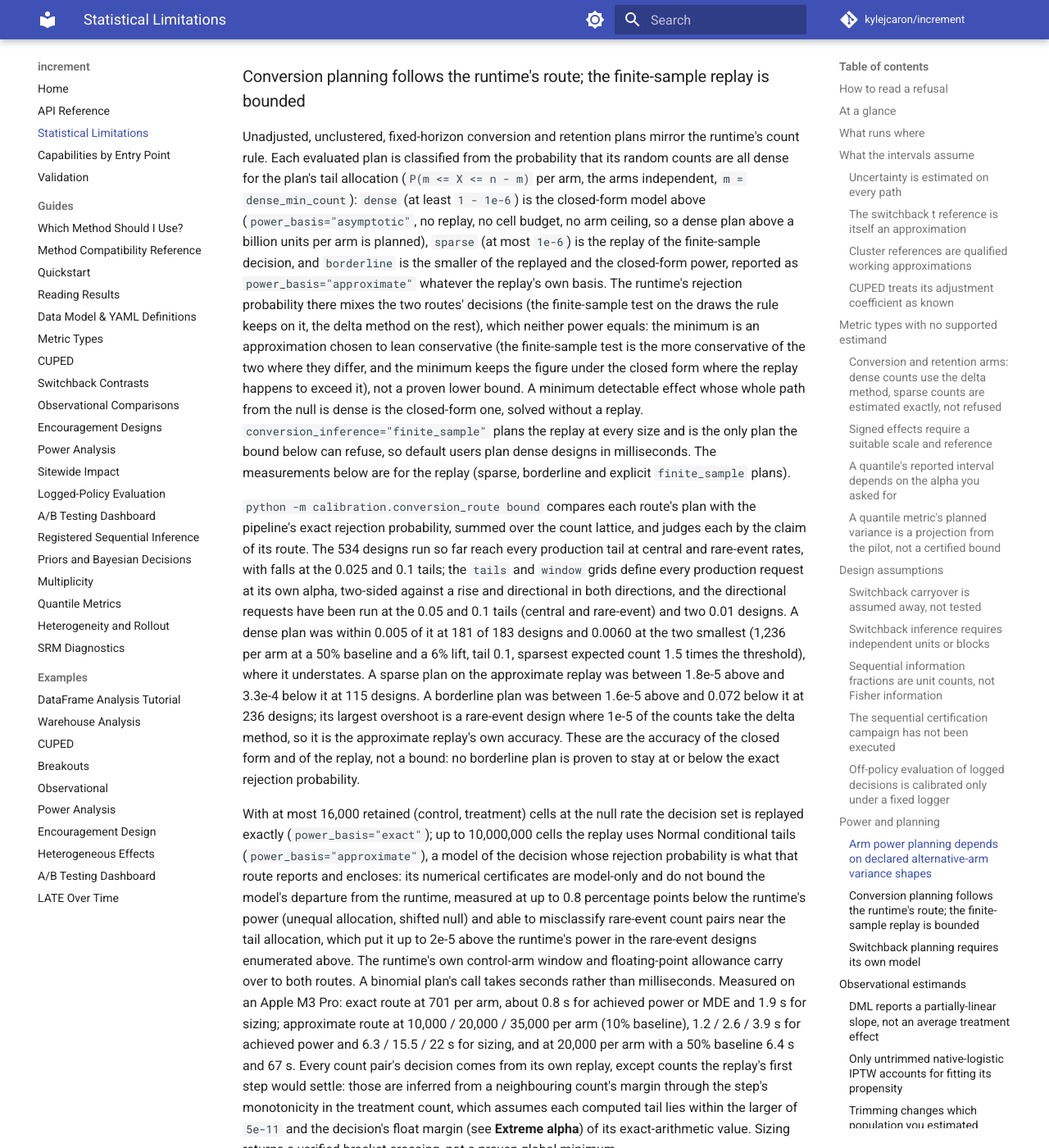
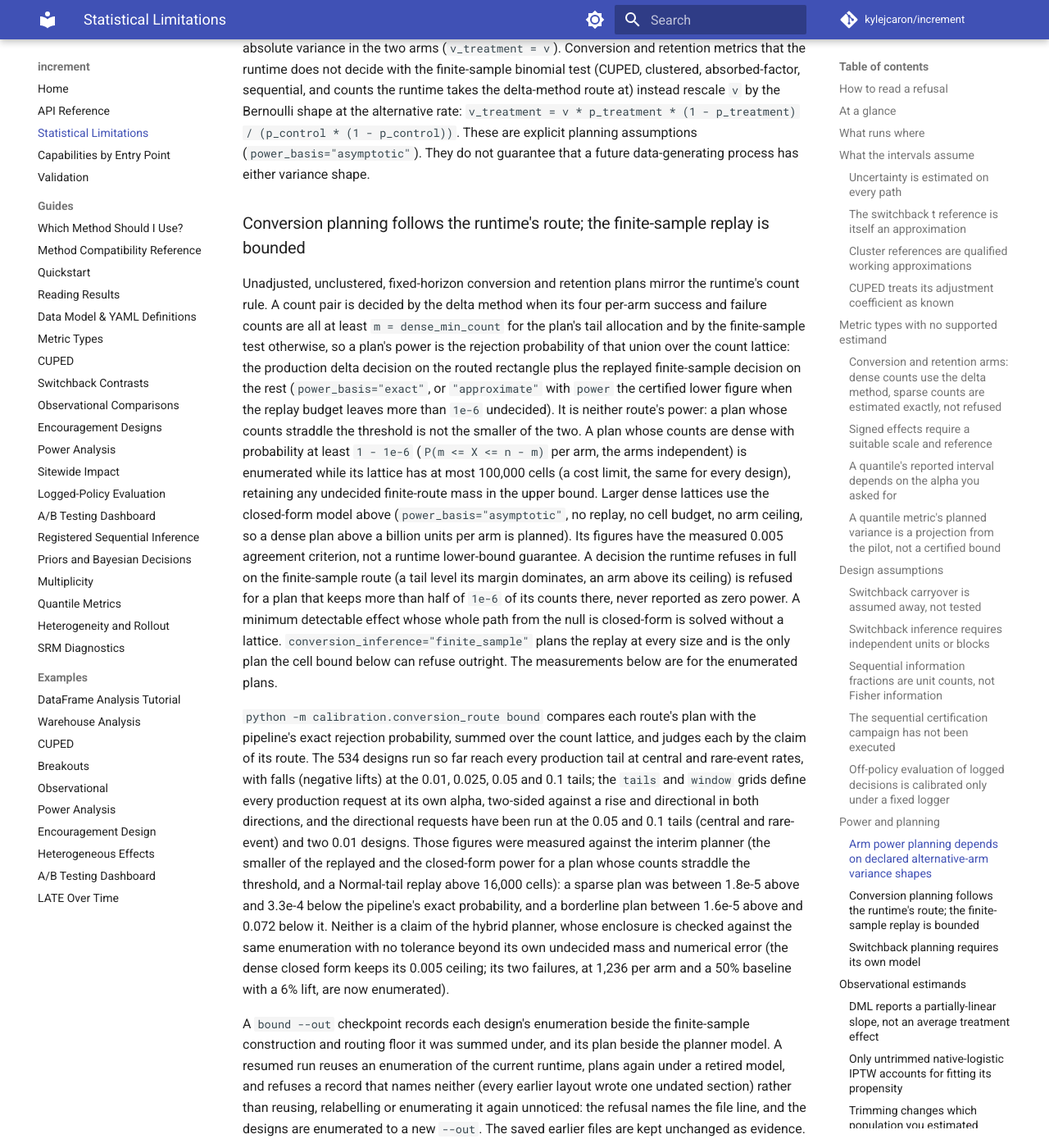
Before and after one commit to kylejcaron/increment, an MkDocs documentation site: the page built from docs/limitations.md, in a window 1280 px wide and 1400 px high, scrolled down 21868 px. Shown: the whole window at 82% size. Built offline with MkDocs 1.6.1 and Material for MkDocs 9.7.7, drawn with Linux system fonts in a browser that asks for light colours; comment, search, counter and statistics services are not loaded; some of the changed text lies outside the part shown.

Commit message:
Document runtime hybrid bounds and deferred calibration evidence

```diff
--- a/docs/limitations.md
+++ b/docs/limitations.md
@@ -323,8 +323,13 @@ like `z^3` relative to the tail, so extreme tails need thousands of events. The
 grows more slowly than `z^4` below them, so the middle tails carry a margin well above 1.25
 (about 3.7 times at 0.025 and 0.05), and counts the interval already covers take the
 finite-sample route there, which is valid at every count. A tail below 0.0005 is extrapolated by
-the same formula, not measured. Per tail, the requirement is a step of that ladder (anchored at 10
-for the tails from 0.025 up, at 1,637 below):
+the same formula, not measured. Per tail, the requirement is a step of a ladder of that ratio
+with every step of that candidate's own ladder through 1.25 times it measured; the ladders are
+anchored at 10 for the tails from 0.025 up and at 1,637 below (the 0.005 tail's on the
+continuation of an interrupted scan, at 2,489.5). A scan records its ladder with every step, so
+a row of another start's ladder stands in for none of those steps; `python -m
+calibration.conversion_route required` reads saved scans, placing one written before the ladder
+was recorded on the ladder its own steps determine and refusing one no ladder fits:
 
 | One-sided tail | 0.0005 | 0.001 | 0.005 | 0.01 | 0.025 | 0.05 | 0.1 |
 |---|---:|---:|---:|---:|---:|---:|---:|
@@ -370,10 +375,12 @@ seven tails every cell stays within tolerance; the worst excess over each tail's
 0.50 / +0.34 / +0.40 / +0.48 / +0.53 / +0.63 / +0.67 at the 0.1 / 0.05 / 0.025 / 0.01 / 0.005 /
 0.001 / 0.0005 tails. The production pipeline on 57,601, 30,400 and 62,400 seeded draws at the
 0.1, 0.05 and 0.025 tails agrees with the exact value within four Monte Carlo standard errors;
-that check was not run below the 0.025 tail. `conformance` finds the vectorised interval within
-`2.1e-14` (relative) of `estimate_lift`'s and the interpolated Student quantile within
-`1.7e-15` of `t.isf`. A bounded grid is evidence at those cells, not a coverage claim for every
-data-generating process.
+that check was not run below the 0.025 tail. The calibration-only vectorised interval agreed
+with `estimate_lift` within `2.1e-14` (relative), and the interpolated Student quantile agreed
+with `t.isf` within `1.7e-15`, on the measured `conformance` cells. These empirical comparisons
+are not numerical certificates; planning and exact enumeration use the runtime calculation
+directly. A bounded grid is evidence at those cells, not coverage for every data-generating
+process.
 
 A BH-selected row is re-estimated at its own corrected level and routed there, so its label can
 differ from the label of the nominal row whose p-value selected it.
@@ -811,71 +818,84 @@ not guarantee that a future data-generating process has either variance shape.
 ### Conversion planning follows the runtime's route; the finite-sample replay is bounded
 
 Unadjusted, unclustered, fixed-horizon conversion and retention plans mirror the runtime's
-count rule. Each evaluated plan is classified from the probability that its random counts
-are all dense for the plan's tail allocation (`P(m <= X <= n - m)` per arm, the arms
-independent, `m = dense_min_count`): `dense` (at least `1 - 1e-6`) is the closed-form
-model above (`power_basis="asymptotic"`, no replay, no cell budget, no arm ceiling, so a
-dense plan above a billion units per arm is planned), `sparse` (at most `1e-6`) is the replay
-of the finite-sample decision, and `borderline` is the smaller of the replayed and the
-closed-form power, reported as `power_basis="approximate"` whatever the replay's own basis.
-The runtime's rejection probability there mixes the two routes' decisions (the finite-sample
-test on the draws the rule keeps on it, the delta method on the rest), which neither power
-equals: the minimum is an approximation chosen to lean conservative (the finite-sample test is
-the more conservative of the two where they differ, and the minimum keeps the figure under the
-closed form where the replay happens to exceed it), not a proven lower bound. A minimum
-detectable effect whose whole path from the null is dense is the closed-form one, solved
-without a replay. `conversion_inference="finite_sample"` plans the replay at every size and
-is the only plan the bound below can refuse, so default users plan dense designs in
-milliseconds. The measurements below are for the replay (sparse, borderline and explicit
-`finite_sample` plans).
+count rule. A count pair is decided by the delta method when its four per-arm success and
+failure counts are all at least `m = dense_min_count` for the plan's tail allocation and by the
+finite-sample test otherwise, so a plan's power is the rejection probability of that union
+over the count lattice: the production delta decision on the routed rectangle plus the replayed
+finite-sample decision on the rest (`power_basis="exact"`, or `"approximate"` with `power` the
+certified lower figure when the replay budget leaves more than `1e-6` undecided). It is neither
+route's power: a plan whose counts straddle the threshold is not the smaller of the two. A plan
+whose counts are dense with probability at least `1 - 1e-6` (`P(m <= X <= n - m)` per arm, the
+arms independent) is enumerated while its lattice has at most 100,000 cells (a cost limit,
+the same for every design), retaining any undecided finite-route mass in the upper bound.
+Larger dense lattices use the closed-form model above (`power_basis="asymptotic"`, no replay,
+no cell budget, no arm ceiling, so a dense plan above a billion units per arm is planned).
+Its figures have the measured 0.005 agreement criterion, not a runtime lower-bound guarantee.
+A decision the runtime refuses in full on the finite-sample
+route (a tail level its margin dominates, an arm above its ceiling) is refused for a plan that
+keeps more than half of `1e-6` of its counts there, never reported as zero power. A minimum
+detectable effect whose whole path from the null is closed-form is solved without a lattice.
+`conversion_inference="finite_sample"` plans the replay at every size and is the only plan the
+cell bound below can refuse outright. The measurements below are for the enumerated plans.
 
 `python -m calibration.conversion_route bound` compares each route's plan with the pipeline's
 exact rejection probability, summed over the count lattice, and judges each by the claim of its
 route. The 534 designs run so far reach every production tail at central and rare-event rates,
-with falls at the 0.025 and 0.1 tails; the `tails` and `window` grids define every production
-request at its own alpha, two-sided against a rise and directional in both directions, and
-the directional requests have been run at the 0.05 and 0.1 tails (central and rare-event) and
-two 0.01 designs. A dense plan was within 0.005 of it at 181 of 183 designs and
-0.0060 at the two smallest (1,236 per arm at a 50% baseline and a 6% lift, tail 0.1, sparsest
-expected count 1.5 times the threshold), where it understates. A sparse plan on the
-approximate replay was between 1.8e-5 above and 3.3e-4 below it at 115 designs. A borderline
-plan was between 1.6e-5 above and 0.072 below it at 236 designs; its largest overshoot is a
-rare-event design where 1e-5 of the counts take the delta method, so it is the approximate
-replay's own accuracy. These are the accuracy of the closed form and of the replay, not a
-bound: no borderline plan is proven to stay at or below the exact rejection probability.
+with falls (negative lifts) at the 0.01, 0.025, 0.05 and 0.1 tails; the `tails` and `window`
+grids define every production request at its own alpha, two-sided against a rise and
+directional in both directions, and the directional requests have been run at the 0.05 and 0.1
+tails (central and rare-event) and two 0.01 designs. Those figures were measured against the
+interim planner (the smaller of the replayed and the closed-form power for a plan whose counts
+straddle the threshold, and a Normal-tail replay above 16,000 cells): a sparse plan was
+between 1.8e-5 above and 3.3e-4 below the pipeline's exact probability, and a borderline plan
+between 1.6e-5 above and 0.072 below it. Neither is a claim of the hybrid planner, whose
+enclosure is checked against the same enumeration with no tolerance beyond its own undecided
+mass and numerical error (the dense closed form keeps its 0.005 ceiling; its two failures, at
+1,236 per arm and a 50% baseline with a 6% lift, are now enumerated).
 
-With at most 16,000 retained (control, treatment) cells at the null rate the
-decision set is replayed exactly (`power_basis="exact"`); up to 10,000,000 cells the
-replay uses Normal conditional tails (`power_basis="approximate"`), a model of the decision
-whose rejection probability is what that route reports and encloses: its numerical
-certificates are model-only and do not bound the model's departure from the runtime, measured
-at up to 0.8 percentage points below the runtime's power (unequal allocation,
-shifted null) and able to misclassify rare-event count pairs near the tail
-allocation, which put it up to 2e-5 above the runtime's power in the rare-event designs
-enumerated above. The runtime's own control-arm window and floating-point
-allowance carry over to both routes. A binomial plan's call takes seconds
-rather than milliseconds. Measured on an Apple M3 Pro: exact route at 701 per
-arm, about 0.8 s for achieved power or MDE and 1.9 s for sizing; approximate
-route at 10,000 / 20,000 / 35,000 per arm (10% baseline), 1.2 / 2.6 / 3.9 s
-for achieved power and 6.3 / 15.5 / 22 s for sizing, and at 20,000 per arm
-with a 50% baseline 6.4 s and 67 s. Every count pair's decision comes from its
-own replay, except counts the replay's first step would settle: those are
-inferred from a neighbouring count's margin through the step's monotonicity
-in the treatment count, which assumes each computed tail lies within the larger of
-`5e-11` and the decision's float margin (see **Extreme alpha**) of its exact-arithmetic
-value. Sizing returns a verified bracket crossing, not a proven global minimum.
+A `bound --out` checkpoint records each design's enumeration beside the finite-sample
+construction and routing floor it was summed under, and its plan beside the planner model. A
+resumed run reuses an enumeration of the current runtime, plans again under a retired model, and
+refuses a record that names neither (every earlier layout wrote one undated section) rather than
+reusing, relabelling or enumerating it again unnoticed: the refusal names the file line, and the
+designs are enumerated to a new `--out`. The saved earlier files are kept unchanged as evidence.
 
-Every computed probability carries the runtime's SciPy error allowance (`n` units in
-the last place of each binomial weight) and the rounding of its sums. The resulting
-interval is about `1e-12` of the power at 1,000 units per arm and `4e-7` at a billion.
-Sizing uses its lower end to verify the target. MDE instead uses computed point
-power and effect tolerance `1e-8 + 1e-8 * abs(effect)`, without promising the first
-representable passing effect. Internal bounds exclude earlier intervals; an earlier
-uncertain interval wider than the effect tolerance cannot be skipped for a later band.
-If the search cannot resolve it, the companion `mde_relative` is `None` with
-`numerical_resolution`, while a supplied-effect power remains available.
-The interval covers integration of the replayed decision set, not the approximate
-route's separate model error. Triggered plans use rounded analyzed counts.
+A plan not evaluated in closed form integrates the count lattice with a bounded decision
+budget. Evaluated pairs use the runtime's delta-method calculation on the routed rectangle
+and the finite-sample replay elsewhere. Each evaluation decides at most 100,000 routed pairs
+and replays at most 150,000 finite-sample directional pairs, prioritising heavier cells and
+retaining unprocessed probability in the upper bound. `power_basis="exact"` means at most
+`1e-6` remains undecided; `"approximate"` means more remains, with `power` the certified lower
+figure. The Normal-tail replay is used only to propose sizes. The runtime's control-arm
+window and floating-point allowance carry over.
+
+On a loaded 12-core Apple machine, evaluating a dense 62,500-cell plan (1,236 per arm) with
+the runtime calculation took 10 to 20 seconds. Public calls that also search for an effect
+require further evaluations. Broader calibration certification of this implementation is
+pending; the saved campaign results above describe the interim planner.
+
+Each evaluated finite-sample pair uses its own replay or a root exit settled by the replay's
+first step; no pair inherits a neighbour's decision, because the runtime's stopped search
+need not be monotone in a count. Sizing returns a verified bracket crossing,
+not a proven global minimum.
+
+Every probability planning computes carries the runtime's SciPy error allowance (`n` units in
+the last place of each binomial weight, `2.2e-7` of it at a billion units per arm, `4.5e-13`
+below 2,048) and the rounding of its sums, so a power is enclosed by an interval of about
+`1e-12` of it at 1,000 units per arm and `4e-7` at a billion, and every comparison with the
+target is made at its ends. A size or an effect is reported only when the lower end reaches
+the target; an effect search excludes an interval of effects only when a bound on the
+rejection set, enlarged by the same error, stays below it. One whose interval straddles the
+target is not decided, so the answer can exceed the first that reaches the target by that
+much (measured against the earlier comparisons of the computed values: the effect by a
+relative `1e-12` at 701 to 2,000 units per arm and `4.4e-7` at a billion; a size by 174 of
+489,713,690 units) and its reported `power` exceeds the target by about the interval. A
+target that no effect certifies, while the bound cannot exclude every effect, lies within the
+interval of the greatest power any effect may reach and is neither certified nor ruled out: the
+companion `mde_relative` is `None` with `numerical_resolution`. The interval
+covers the runtime's rejection probability wherever `power_basis` is `exact` or `approximate`,
+and the delta-method model's where it is `asymptotic`. Triggered plans use the
+rounded analyzed counts.
 
 A solve's replay is bounded by the cells it stores: at most 10,000,000 (control, treatment)
 count cells, the control window by the treatment windows at the null rate and at every
```
